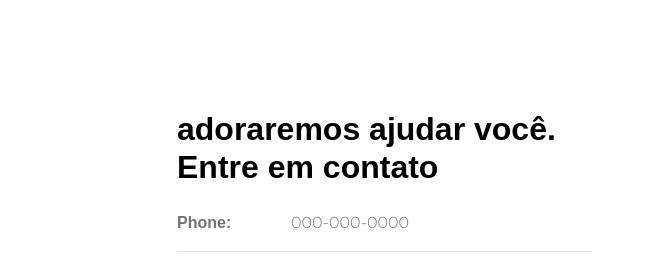
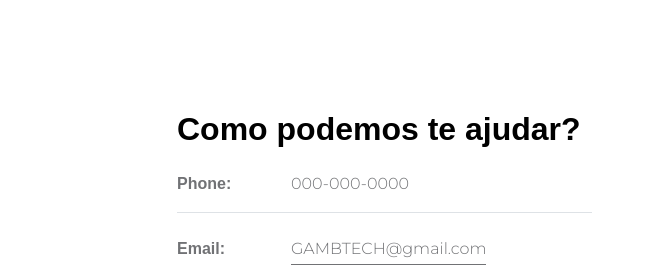
Before and after one commit to isa-uni/isa-uni, a plain HTML site: page contact.html in a window 1280 px wide. Shown: the part 470-743 px from the top of the page, 0-647 px from the left. Drawn offline with Linux system fonts and the light colour scheme; a web font is replaced by a local one.

Commit message:
Update contact.html

```diff
--- a/contact.html
+++ b/contact.html
@@ -7,7 +7,7 @@
         <meta name="description" content="">
         <meta name="author" content="">
 
-        <title>Pod Talk - Contact Page</title>
+        <title>GAMBTECH</title>
 
         <!-- CSS FILES -->
         <link rel="preconnect" href="https://fonts.googleapis.com">
@@ -111,7 +111,7 @@ https://templatemo.com/tm-584-pod-talk
 
                         <div class="col-lg-5 col-12 pe-lg-5">
                             <div class="contact-info">
-                                <h3 class="mb-4"> adoraremos ajudar você. Entre em contato</h3>
+                                <h3 class="mb-4"> Como podemos te ajudar?</h3>
 
                                 <p class="d-flex border-bottom pb-3 mb-4">
                                     <strong class="d-inline me-4">Phone:</strong>
```
